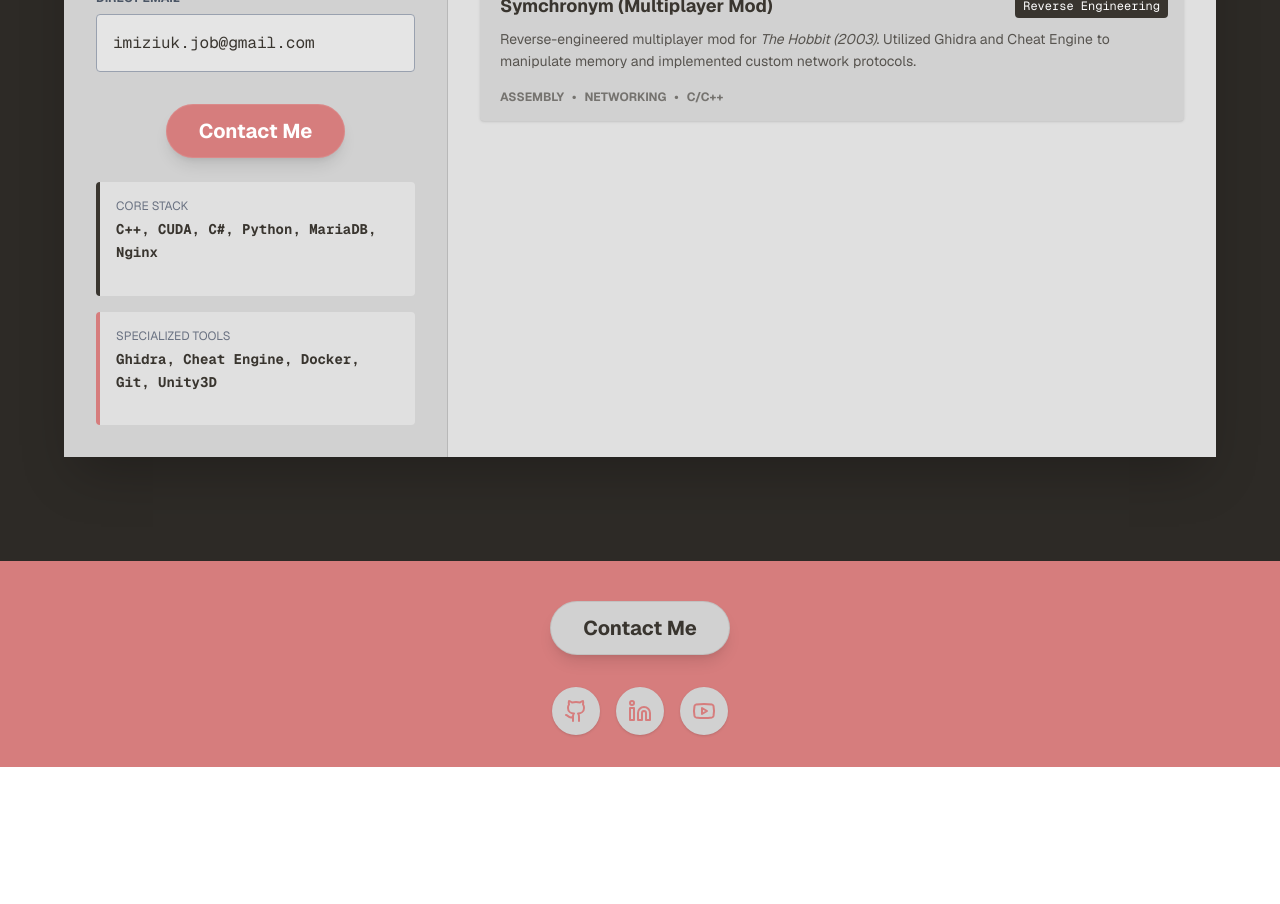
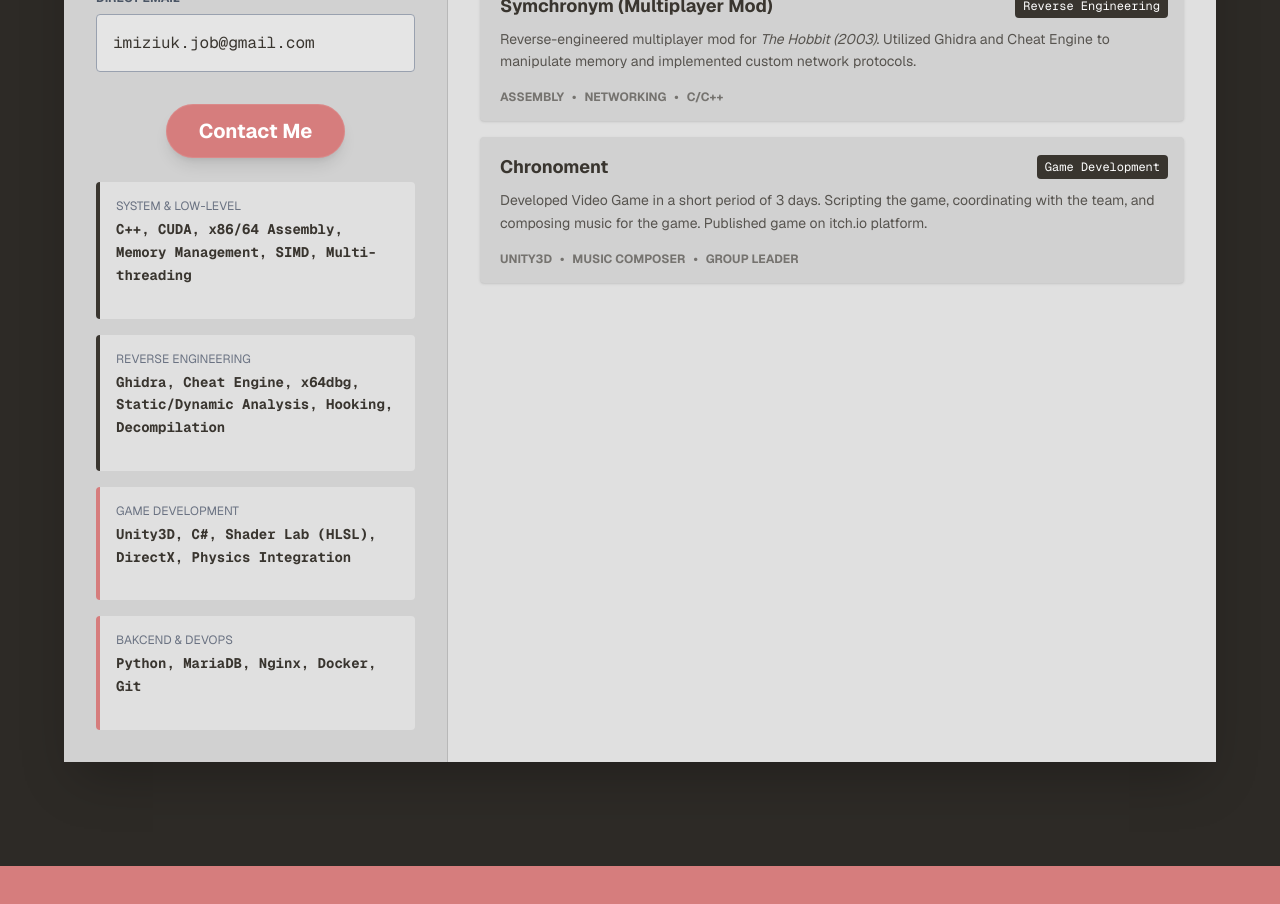
Before and after one commit to imiziuk/my-website-v5, a Next.js app: page / in a window 1280 px wide. Shown: the part 880-1784 px from the top of the page. Before the commit the page ends 1647 px from the top, so only its background shows below. Built offline with nearby package versions, Linux system fonts and the light colour scheme.

Commit message:
added more skills and fixed spellings

```diff
--- a/app/about/page.tsx
+++ b/app/about/page.tsx
@@ -34,7 +34,7 @@
                 className="w-48 h-48 md:w-64 md:h-64 rounded-xl object-cover border-4 border-[#39352F] shadow-lg transform -rotate-2 hover:rotate-0 transition-transform duration-300"
               />
               <div className="absolute -bottom-4 -right-4 bg-[#d67d7d] text-white px-4 py-1 font-bold text-sm shadow-sm rotate-2">
-                CSU Chico '26
+                CSU Chico '27
               </div>
             </div>
 
--- a/app/page.tsx
+++ b/app/page.tsx
@@ -65,18 +65,34 @@
           <div className="w-full space-y-4">
 	  <div className="bg-[#e0e0e0] p-4 rounded border-l-4 border-[#39352f]">
               <span className="text-xs uppercase text-gray-500 block mb-1">
-                Core Stack
+                System & Low-Level
               </span>
               <p className="font-mono font-bold text-sm">
-                C++, CUDA, C#, Python, MariaDB, Nginx
+	      C++, CUDA, x86/64 Assembly, Memory Management, SIMD, Multi-threading
+              </p>
+            </div>
+	  <div className="bg-[#e0e0e0] p-4 rounded border-l-4 border-[#39352f]">
+              <span className="text-xs uppercase text-gray-500 block mb-1">
+                Reverse Engineering
+              </span>
+              <p className="font-mono font-bold text-sm">
+	      Ghidra, Cheat Engine, x64dbg, Static/Dynamic Analysis, Hooking, Decompilation
               </p>
             </div>
             <div className="bg-[#e0e0e0] p-4 rounded border-l-4 border-[#d67d7d]">
               <span className="text-xs uppercase text-gray-500 block mb-1">
-                Specialized Tools
+	      Game Development
               </span>
               <p className="font-mono font-bold text-sm">
-                Ghidra, Cheat Engine, Docker, Git, Unity3D
+	      Unity3D, C#, Shader Lab (HLSL), DirectX, Physics Integration
+              </p>
+            </div>
+	    <div className="bg-[#e0e0e0] p-4 rounded border-l-4 border-[#d67d7d]">
+              <span className="text-xs uppercase text-gray-500 block mb-1">
+              Bakcend & DevOps
+              </span>
+              <p className="font-mono font-bold text-sm">
+	      Python, MariaDB, Nginx, Docker, Git
               </p>
             </div>
           </div>
@@ -123,16 +139,16 @@
               className="bg-[#d1d1d1] p-4 rounded text-center block hover:bg-[#d67d7d] hover:text-white transition-all cursor-pointer border border-transparent hover:border-[#39352f]"
             >
               <span className="block text-2xl font-black text-[#39352f] group-hover:text-white">
-                1st
+                1st Place
               </span>
               <span className="text-xs uppercase opacity-70 font-bold">
-                Competition Win
+	      52-Entry Dev Contest
               </span>
             </Link>
 
             {/* Link 4: 15+ -> Portfolio/Games */}
-            <Link
-              href="/projects/game-dev"
+            <a
+              href="https://cupofgames.itch.io/" target="_blank"
               className="bg-[#d1d1d1] p-4 rounded text-center block hover:bg-[#d67d7d] hover:text-white transition-all cursor-pointer border border-transparent hover:border-[#39352f]"
             >
               <span className="block text-2xl font-black text-[#39352f] group-hover:text-white">
@@ -141,7 +157,7 @@
               <span className="text-xs uppercase opacity-70 font-bold">
                 Game Prototypes
               </span>
-            </Link>
+            </a>
           </div>
 
           <h2 className="text-2xl font-bold mb-6 flex items-center">
@@ -151,48 +167,64 @@
 
           {/* Real Project Snippets */}
           <div className="space-y-4">
+
+
+
+
   {/* Project 1: Cellular Automaton */}
-            <div className="group p-4 bg-[#d1d1d1] hover:bg-[#d67d7d] hover:text-white transition-all cursor-pointer rounded border-l-4 border-transparent hover:border-[#39352f] shadow-sm">
+  <Link href="/projects/cellular-automaton" className="block group p-4 bg-[#d1d1d1] hover:bg-[#d67d7d] hover:text-white transition-all rounded border-l-4 border-transparent hover:border-[#39352f] shadow-sm">
     <div className="flex justify-between items-center mb-2">
-                <h3 className="font-bold text-lg">
-                  Cellular Automaton & Machine Learning
-                </h3>
+      <h3 className="font-bold text-lg">Cellular Automaton & Machine Learning</h3>
       <span className="text-xs font-mono bg-[#39352f] text-white px-2 py-1 rounded group-hover:bg-white group-hover:text-[#39352f]">
         C++ / CUDA
       </span>
     </div>
     <p className="text-sm opacity-80 mb-3">
-                High-performance evolution simulator. Migrated from C# to
-                CUDA/C++ for a 100x speedup, implementing AI to generate images
-                via Cellular Automata evolutionary learning.
+      High-performance evolution simulator. Migrated from C# to CUDA/C++ for a 100x speedup, implementing AI to generate images via Cellular Automata evolutionary learning.
     </p>
     <div className="flex gap-2 text-xs font-bold opacity-60 uppercase">
-                <span>OpenGL</span> • <span>Machine Learning</span> •{" "}
-                <span>Optimization</span> • <span>CUDA</span>
+      <span>OpenGL</span> • <span>Machine Learning</span> • <span>Optimization</span> • <span>CUDA</span>
     </div>
-            </div>
+  </Link>
 
   {/* Project 2: Symchronym */}
-            <div className="group p-4 bg-[#d1d1d1] hover:bg-[#d67d7d] hover:text-white transition-all cursor-pointer rounded border-l-4 border-transparent hover:border-[#39352f] shadow-sm">
+  <Link href="/projects/hobbit-mod" className="block group p-4 bg-[#d1d1d1] hover:bg-[#d67d7d] hover:text-white transition-all rounded border-l-4 border-transparent hover:border-[#39352f] shadow-sm">
     <div className="flex justify-between items-center mb-2">
-                <h3 className="font-bold text-lg">
-                  Symchronym (Multiplayer Mod)
-                </h3>
+      <h3 className="font-bold text-lg">Symchronym (Multiplayer Mod)</h3>
       <span className="text-xs font-mono bg-[#39352f] text-white px-2 py-1 rounded group-hover:bg-white group-hover:text-[#39352f]">
         Reverse Engineering
       </span>
     </div>
     <p className="text-sm opacity-80 mb-3">
-                Reverse-engineered multiplayer mod for{" "}
-                <em>The Hobbit (2003)</em>. Utilized Ghidra and Cheat Engine to
-                manipulate memory and implemented custom network protocols.
+      Reverse-engineered multiplayer mod for <em>The Hobbit (2003)</em>. Utilized Ghidra and Cheat Engine to manipulate memory and implemented custom network protocols.
     </p>
     <div className="flex gap-2 text-xs font-bold opacity-60 uppercase">
-                <span>Assembly</span> • <span>Networking</span> •{" "}
-                <span>C/C++</span>
+      <span>Assembly</span> • <span>Networking</span> • <span>C/C++</span>
     </div>
+  </Link>
+
+  {/* Project 3: Game Dev */}
+  {/* Fixed: Updated href from hobbit-mod to chronoment */}
+  <Link href="/projects/chronoment" className="block group p-4 bg-[#d1d1d1] hover:bg-[#d67d7d] hover:text-white transition-all rounded border-l-4 border-transparent hover:border-[#39352f] shadow-sm">
+    <div className="flex justify-between items-center mb-2">
+      <h3 className="font-bold text-lg">Chronoment</h3>
+      <span className="text-xs font-mono bg-[#39352f] text-white px-2 py-1 rounded group-hover:bg-white group-hover:text-[#39352f]">
+        Game Development
+      </span>
     </div>
+    <p className="text-sm opacity-80 mb-3">
+      Developed Video Game in a short period of 3 days. Scripting the game, coordinating with the team, and composing music for the game. Published game on itch.io platform.
+    </p>
+    <div className="flex gap-2 text-xs font-bold opacity-60 uppercase">
+      <span>Unity3D</span> • <span>Music Composer</span> • <span>Group Leader</span>
     </div>
+  </Link>
+
+
+
+
+          </div>
+
         </section>
       </div>
       <Footing />
--- a/app/projects/hobbit-mod/page.tsx
+++ b/app/projects/hobbit-mod/page.tsx
@@ -7,20 +7,20 @@
   {
     id: 1,
     src: "/s2.png",
-    alt: "Genetic Learning Iteration",
-    caption: "Genetic Learning Iteration",
+    alt: "PvP",
+    caption: "PvP mode",
   },
   {
     id: 2,
     src: "/2.png",
-    alt: "Energy Distribution Map",
-    caption: "Energy Distribution Map",
+    alt: "Reverse Engineering Process",
+    caption: "Reverse Engineering Process",
   },
   {
     id: 3,
     src: "/s1.png",
-    alt: "RGB Cellular Interaction",
-    caption: "Multi-dimensional RGB Interaction, Bird",
+    alt: "Multiplayer Screenshot",
+    caption: "Multiplayer Screenshot",
   },
 ];
 
@@ -205,7 +205,7 @@
             {/* Video Placeholder */}
             <div>
               <label className="text-xs font-bold uppercase text-[#d67d7d] mb-2 block">
-                Simulation Demo
+                Multiplayer Demo
               </label>
               <div className="aspect-video w-full bg-black rounded border border-gray-700 flex items-center justify-center relative overflow-hidden group cursor-pointer">
                 {/* Replaced placeholder div with a robust placeholder image */}
@@ -255,10 +255,7 @@
 
             {/* Call to Action */}
             <div className="mt-auto pt-8 border-t border-gray-600">
-              <p className="text-sm italic opacity-70 mb-4">
-                "Cellular Automata is the perfect puzzle for multi-threaded
-                implementation."
-              </p>
+
               <a
                 href="/contact"
                 className="block w-full text-center bg-[#d67d7d] text-white font-bold py-3 rounded hover:bg-white hover:text-[#39352f] transition-colors"
```
Lines whose indentation alone changed are shown as unchanged.
